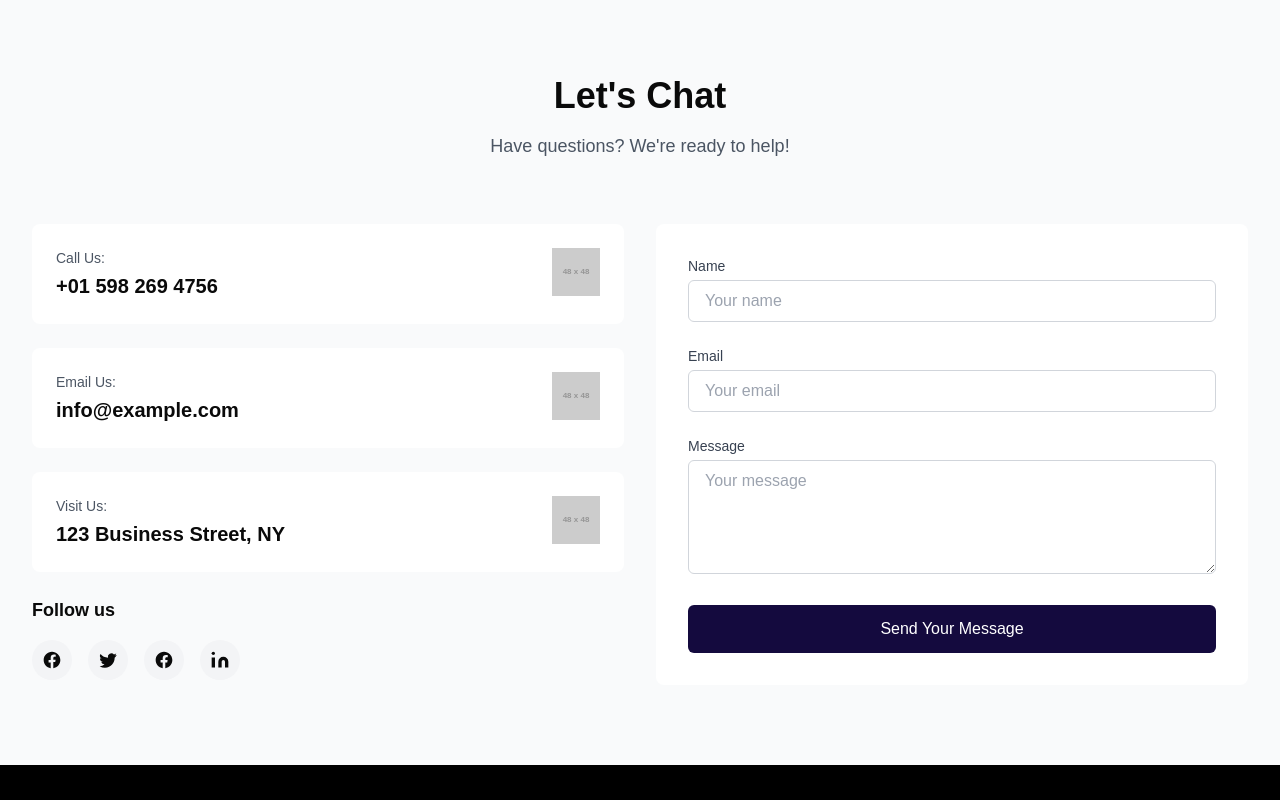
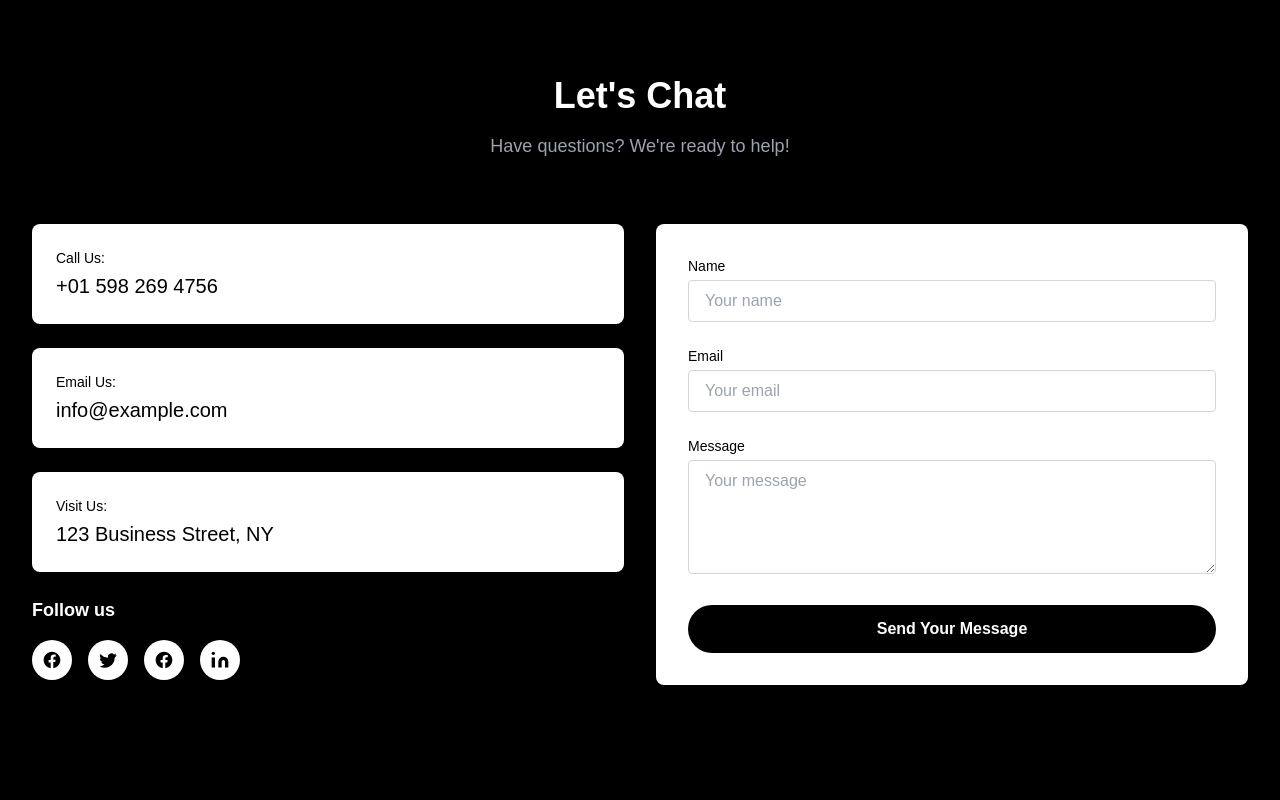
Before and after one commit to UniFolios/SaaSLand, a Next.js app: page / in a window 1280 px wide. Shown: the part 6600-7400 px from the top of the page. Built offline with nearby package versions, Linux system fonts and the light colour scheme.

Commit message:
dashboard update

```diff
--- a/app/admin/dashboard/page.tsx
+++ b/app/admin/dashboard/page.tsx
@@ -8,12 +8,6 @@ interface Message {
   name: string
   email: string
   message: string
-  deviceInfo: {
-    platform: string
-    userAgent: string
-    language: string
-    screenSize: string
-  }
 }
 
 interface VisitData {
@@ -35,6 +29,7 @@ export default function AdminDashboard() {
   const [visits, setVisits] = useState<VisitData[]>([])
   const [isLoading, setIsLoading] = useState(true)
   const router = useRouter()
+  const [copiedEmail, setCopiedEmail] = useState<string | null>(null)
 
   useEffect(() => {
     const fetchData = async () => {
@@ -85,6 +80,33 @@ export default function AdminDashboard() {
   const mostVisitedPages = Object.entries(pageStats)
     .sort(([,a], [,b]) => b - a)
     .slice(0, 5)
+
+  const handleDeleteMessage = async (timestamp: string) => {
+    try {
+      const response = await fetch('/api/admin/messages/delete', {
+        method: 'POST',
+        headers: { 'Content-Type': 'application/json' },
+        body: JSON.stringify({ timestamp })
+      })
+
+      if (response.ok) {
+        // Remove message from state
+        setMessages(messages.filter(msg => msg.timestamp !== timestamp))
+      }
+    } catch (error) {
+      console.error('Failed to delete message:', error)
+    }
+  }
+
+  const handleCopyEmail = (email: string) => {
+    navigator.clipboard.writeText(email)
+      .then(() => {
+        setCopiedEmail(email)
+        // Reset the "Copied!" text after 2 seconds
+        setTimeout(() => setCopiedEmail(null), 2000)
+      })
+      .catch(err => console.error('Failed to copy:', err))
+  }
 
   if (isLoading) {
     return (
@@ -328,11 +350,38 @@ export default function AdminDashboard() {
                     <div>
                       <span className="font-semibold text-neutral-900">{msg.name}</span>
                       <span className="mx-2 text-neutral-400">•</span>
-                      <span className="text-neutral-600">{msg.email}</span>
+                      <span className="text-neutral-600 group relative">
+                        {msg.email}
+                        <button
+                          onClick={() => handleCopyEmail(msg.email)}
+                          className="ml-2 text-neutral-400 hover:text-neutral-600 transition-colors inline-flex items-center gap-1"
+                          title="Copy email"
+                        >
+                          <svg className="w-4 h-4" fill="none" stroke="currentColor" viewBox="0 0 24 24">
+                            <path strokeLinecap="round" strokeLinejoin="round" strokeWidth="2" d="M8 5H6a2 2 0 00-2 2v12a2 2 0 002 2h10a2 2 0 002-2v-1M8 5a2 2 0 002 2h2a2 2 0 002-2M8 5a2 2 0 012-2h2a2 2 0 012 2m0 0h2a2 2 0 012 2v3m2 4H10m0 0l3-3m-3 3l3 3" />
+                          </svg>
+                          {copiedEmail === msg.email && (
+                            <span className="text-green-500 text-sm font-medium">
+                              Email Copied!
+                            </span>
+                          )}
+                        </button>
+                      </span>
                     </div>
-                    <span className="text-neutral-500">
-                      {new Date(msg.timestamp).toLocaleString()}
-                    </span>
+                    <div className="flex items-center gap-4">
+                      <span className="text-neutral-500">
+                        {new Date(msg.timestamp).toLocaleString()}
+                      </span>
+                      <button
+                        onClick={() => handleDeleteMessage(msg.timestamp)}
+                        className="text-red-400 hover:text-red-600 transition-colors"
+                        title="Delete message"
+                      >
+                        <svg className="w-4 h-4" fill="none" stroke="currentColor" viewBox="0 0 24 24">
+                          <path strokeLinecap="round" strokeLinejoin="round" strokeWidth="2" d="M19 7l-.867 12.142A2 2 0 0116.138 21H7.862a2 2 0 01-1.995-1.858L5 7m5 4v6m4-6v6m1-10V4a1 1 0 00-1-1h-4a1 1 0 00-1 1v3M4 7h16" />
+                        </svg>
+                      </button>
+                    </div>
                   </div>
                   <p className="text-neutral-800">{msg.message}</p>
                 </div>
--- a/components/contact/Contact.tsx
+++ b/components/contact/Contact.tsx
@@ -57,15 +57,17 @@ const Contact: React.FC<ContactProps> = () => {
     return Object.keys(newErrors).length === 0
   }
 
-  const handleChange = (e: React.ChangeEvent<HTMLInputElement | HTMLTextAreaElement>) => {
+  const handleChange = (
+    e: React.ChangeEvent<HTMLInputElement | HTMLTextAreaElement>
+  ) => {
     const { name, value } = e.target
-    setFormData(prev => ({
+    setFormData((prev) => ({
       ...prev,
       [name]: value
     }))
     // Clear error when user starts typing
     if (errors[name as keyof FormErrors]) {
-      setErrors(prev => ({
+      setErrors((prev) => ({
         ...prev,
         [name]: undefined
       }))
@@ -99,41 +101,40 @@ const Contact: React.FC<ContactProps> = () => {
   }
 
   return (
-    <section id="contact" className="py-20 bg-gray-50">
+    <section id="contact" className="py-20 bg-black text-white">
       <div className="max-w-7xl mx-auto px-4 sm:px-6 lg:px-8">
         {/* Header */}
         <div className="text-center mb-16">
           <h2 className="text-3xl sm:text-4xl font-bold mb-4">Let's Chat</h2>
-          <p className="text-gray-600 text-lg">Have questions? We're ready to help!</p>
+          <p className="text-gray-400 text-lg">
+            Have questions? We're ready to help!
+          </p>
         </div>
 
-        {/* Content Area */}
+        {/* Content Area: 2-column layout */}
         <div className="grid md:grid-cols-2 gap-8">
           {/* Left Column - Contact Info */}
           <div className="space-y-6">
             {/* Contact Cards */}
-            <div className="bg-white p-6 rounded-lg flex justify-between items-start">
+            <div className="bg-white text-black p-6 rounded-lg flex justify-between items-start">
               <div>
-                <p className="text-gray-600 text-sm mb-1">Call Us:</p>
-                <p className="text-xl font-bold">+01 598 269 4756</p>
+                <p className="text-sm mb-1">Call Us:</p>
+                <p className="text-xl font-medium">+01 598 269 4756</p>
               </div>
-              <img src="https://placehold.co/48x48" alt="Phone" className="w-12 h-12" />
             </div>
 
-            <div className="bg-white p-6 rounded-lg flex justify-between items-start">
+            <div className="bg-white text-black p-6 rounded-lg flex justify-between items-start">
               <div>
-                <p className="text-gray-600 text-sm mb-1">Email Us:</p>
-                <p className="text-xl font-bold">info@example.com</p>
+                <p className="text-sm mb-1">Email Us:</p>
+                <p className="text-xl font-medium">info@example.com</p>
               </div>
-              <img src="https://placehold.co/48x48" alt="Email" className="w-12 h-12" />
             </div>
 
-            <div className="bg-white p-6 rounded-lg flex justify-between items-start">
+            <div className="bg-white text-black p-6 rounded-lg flex justify-between items-start">
               <div>
-                <p className="text-gray-600 text-sm mb-1">Visit Us:</p>
-                <p className="text-xl font-bold">123 Business Street, NY</p>
+                <p className="text-sm mb-1">Visit Us:</p>
+                <p className="text-xl font-medium">123 Business Street, NY</p>
               </div>
-              <img src="https://placehold.co/48x48" alt="Location" className="w-12 h-12" />
             </div>
 
             {/* Social Links */}
@@ -142,33 +143,49 @@ const Contact: React.FC<ContactProps> = () => {
               <div className="flex gap-4">
                 <button
                   onClick={() => smoothScrollTo('banner')}
-                  className="w-10 h-10 bg-gray-100 rounded-full flex items-center justify-center hover:bg-gray-200"
+                  className="w-10 h-10 bg-white text-black rounded-full flex items-center justify-center hover:bg-gray-200 transition-colors"
                 >
-                  <svg className="w-5 h-5" fill="currentColor" viewBox="0 0 24 24">
-                    <path d="M22 12c0-5.52-4.48-10-10-10S2 6.48 2 12c0 5 3.66 9.12 8.44 9.88v-6.99H7.9v-2.89h2.54V9.41c0-2.5 1.49-3.89 3.77-3.89 1.09 0 2.24.2 2.24.2v2.47h-1.26c-1.24 0-1.63.77-1.63 1.56v1.87h2.78l-.44 2.89h-2.34V21.88C18.34 21.12 22 17 22 12z"/>
+                  <svg
+                    className="w-5 h-5"
+                    fill="currentColor"
+                    viewBox="0 0 24 24"
+                  >
+                    <path d="M22 12c0-5.52-4.48-10-10-10S2 6.48 2 12c0 5 3.66 9.12 8.44 9.88v-6.99H7.9v-2.89h2.54V9.41c0-2.5 1.49-3.89 3.77-3.89 1.09 0 2.24.2 2.24.2v2.47h-1.26c-1.24 0-1.63.77-1.63 1.56v1.87h2.78l-.44 2.89h-2.34V21.88C18.34 21.12 22 17 22 12z" />
                   </svg>
                 </button>
                 <button
                   onClick={() => smoothScrollTo('banner')}
-                  className="w-10 h-10 bg-gray-100 rounded-full flex items-center justify-center hover:bg-gray-200"
+                  className="w-10 h-10 bg-white text-black rounded-full flex items-center justify-center hover:bg-gray-200 transition-colors"
                 >
-                  <svg className="w-5 h-5" fill="currentColor" viewBox="0 0 24 24">
-                    <path d="M22.46 6c-.77.35-1.6.59-2.46.69a4.28 4.28 0 001.88-2.36 8.52 8.52 0 01-2.7 1.03 4.24 4.24 0 00-7.22 3.86A12.04 12.04 0 013 4.89a4.24 4.24 0 001.31 5.66 4.21 4.21 0 01-1.92-.53v.05a4.24 4.24 0 003.4 4.15 4.27 4.27 0 01-1.91.07 4.25 4.25 0 003.97 2.95A8.5 8.5 0 012 19.54a12.02 12.02 0 006.29 1.84c7.55 0 11.68-6.26 11.68-11.68 0-.18-.01-.35-.02-.53A8.36 8.36 0 0022.46 6z"/>
+                  <svg
+                    className="w-5 h-5"
+                    fill="currentColor"
+                    viewBox="0 0 24 24"
+                  >
+                    <path d="M22.46 6c-.77.35-1.6.59-2.46.69a4.28 4.28 0 001.88-2.36 8.52 8.52 0 01-2.7 1.03 4.24 4.24 0 00-7.22 3.86A12.04 12.04 0 013 4.89a4.24 4.24 0 001.31 5.66 4.21 4.21 0 01-1.92-.53v.05a4.24 4.24 0 003.4 4.15 4.27 4.27 0 01-1.91.07 4.25 4.25 0 003.97 2.95A8.5 8.5 0 012 19.54a12.02 12.02 0 006.29 1.84c7.55 0 11.68-6.26 11.68-11.68 0-.18-.01-.35-.02-.53A8.36 8.36 0 0022.46 6z" />
                   </svg>
                 </button>
                 <button
                   onClick={() => smoothScrollTo('banner')}
-                  className="w-10 h-10 bg-gray-100 rounded-full flex items-center justify-center hover:bg-gray-200"
+                  className="w-10 h-10 bg-white text-black rounded-full flex items-center justify-center hover:bg-gray-200 transition-colors"
                 >
-                  <svg className="w-5 h-5" fill="currentColor" viewBox="0 0 24 24">
-                    <path d="M12 2C6.477 2 2 6.477 2 12c0 4.991 3.657 9.128 8.438 9.879V14.89h-2.54V12h2.54V9.797c0-2.506 1.492-3.89 3.777-3.89 1.094 0 2.238.195 2.238.195v2.46h-1.26c-1.243 0-1.63.771-1.63 1.562V12h2.773l-.443 2.89h-2.33v6.989C18.343 21.129 22 16.99 22 12c0-5.523-4.477-10-10-10z"/>
+                  <svg
+                    className="w-5 h-5"
+                    fill="currentColor"
+                    viewBox="0 0 24 24"
+                  >
+                    <path d="M12 2C6.477 2 2 6.477 2 12c0 4.991 3.657 9.128 8.438 9.879V14.89h-2.54V12h2.54V9.797c0-2.506 1.492-3.89 3.777-3.89 1.094 0 2.238.195 2.238.195v2.46h-1.26c-1.243 0-1.63.771-1.63 1.562V12h2.773l-.443 2.89h-2.33v6.989C18.343 21.129 22 16.99 22 12c0-5.523-4.477-10-10-10z" />
                   </svg>
                 </button>
                 <button
                   onClick={() => smoothScrollTo('banner')}
-                  className="w-10 h-10 bg-gray-100 rounded-full flex items-center justify-center hover:bg-gray-200"
+                  className="w-10 h-10 bg-white text-black rounded-full flex items-center justify-center hover:bg-gray-200 transition-colors"
                 >
-                  <svg className="w-5 h-5" fill="currentColor" viewBox="0 0 24 24">
+                  <svg
+                    className="w-5 h-5"
+                    fill="currentColor"
+                    viewBox="0 0 24 24"
+                  >
                     <path d="M16 8a6 6 0 016 6v7h-4v-7a2 2 0 00-2-2 2 2 0 00-2 2v7h-4v-7a6 6 0 016-6zM2 9h4v12H2z"/>
                     <circle cx="4" cy="4" r="2"/>
                   </svg>
@@ -178,10 +195,13 @@ const Contact: React.FC<ContactProps> = () => {
           </div>
 
           {/* Right Column - Contact Form */}
-          <div className="bg-white p-8 rounded-lg">
+          <div className="bg-white text-black p-8 rounded-lg">
             <form onSubmit={handleSubmit} className="space-y-6">
               <div>
-                <label htmlFor="name" className="block text-sm font-medium text-gray-700 mb-1">
+                <label
+                  htmlFor="name"
+                  className="block text-sm font-medium mb-1"
+                >
                   Name
                 </label>
                 <input
@@ -190,7 +210,7 @@ const Contact: React.FC<ContactProps> = () => {
                   name="name"
                   value={formData.name}
                   onChange={handleChange}
-                  className={`w-full px-4 py-2 border rounded-md focus:ring-blue-500 focus:border-blue-500 ${
+                  className={`w-full px-4 py-2 border rounded-sm focus:ring-2 focus:ring-black focus:border-black ${
                     errors.name ? 'border-red-500' : 'border-gray-300'
                   }`}
                   placeholder="Your name"
@@ -201,7 +221,10 @@ const Contact: React.FC<ContactProps> = () => {
               </div>
 
               <div>
-                <label htmlFor="email" className="block text-sm font-medium text-gray-700 mb-1">
+                <label
+                  htmlFor="email"
+                  className="block text-sm font-medium mb-1"
+                >
                   Email
                 </label>
                 <input
@@ -210,7 +233,7 @@ const Contact: React.FC<ContactProps> = () => {
                   name="email"
                   value={formData.email}
                   onChange={handleChange}
-                  className={`w-full px-4 py-2 border rounded-md focus:ring-blue-500 focus:border-blue-500 ${
+                  className={`w-full px-4 py-2 border rounded-sm focus:ring-2 focus:ring-black focus:border-black ${
                     errors.email ? 'border-red-500' : 'border-gray-300'
                   }`}
                   placeholder="Your email"
@@ -221,7 +244,10 @@ const Contact: React.FC<ContactProps> = () => {
               </div>
 
               <div>
-                <label htmlFor="message" className="block text-sm font-medium text-gray-700 mb-1">
+                <label
+                  htmlFor="message"
+                  className="block text-sm font-medium mb-1"
+                >
                   Message
                 </label>
                 <textarea
@@ -230,7 +256,7 @@ const Contact: React.FC<ContactProps> = () => {
                   rows={4}
                   value={formData.message}
                   onChange={handleChange}
-                  className={`w-full px-4 py-2 border rounded-md focus:ring-blue-500 focus:border-blue-500 ${
+                  className={`w-full px-4 py-2 border rounded-sm focus:ring-2 focus:ring-black focus:border-black ${
                     errors.message ? 'border-red-500' : 'border-gray-300'
                   }`}
                   placeholder="Your message"
@@ -241,7 +267,7 @@ const Contact: React.FC<ContactProps> = () => {
               </div>
 
               {submitSuccess && (
-                <div className="p-3 bg-green-100 text-green-700 rounded-md">
+                <div className="p-3 bg-green-100 text-green-700 rounded-sm">
                   Message sent successfully!
                 </div>
               )}
@@ -249,11 +275,16 @@ const Contact: React.FC<ContactProps> = () => {
               <button
                 type="submit"
                 disabled={isSubmitting}
-                className={`w-full bg-[#140a3e] text-white py-3 px-6 rounded-md transition-all duration-200 ${
-                  isSubmitting
-                    ? 'opacity-70 cursor-not-allowed'
-                    : 'hover:bg-opacity-90'
-                }`}
+                className={`
+                  w-full
+                  inline-flex items-center justify-center
+                  px-6 py-3
+                  rounded-full
+                  bg-black text-white
+                  font-semibold
+                  transition-colors duration-200
+                  ${isSubmitting ? 'opacity-70 cursor-not-allowed' : 'hover:bg-gray-800'}
+                `}
               >
                 {isSubmitting ? 'Sending...' : 'Send Your Message'}
               </button>
--- a/utils/saveMessage.ts
+++ b/utils/saveMessage.ts
@@ -3,68 +3,27 @@ interface ContactMessage {
   email: string;
   message: string;
   timestamp: string;
-  deviceInfo: {
-    userAgent: string;
-    platform: string;
-    language: string;
-    screenSize: string;
-  };
-  location?: {
-    latitude: number;
-    longitude: number;
-  };
 }
 
-export const saveMessage = async (data: Omit<ContactMessage, 'timestamp' | 'deviceInfo' | 'location'>) => {
+export const saveMessage = async (data: Omit<ContactMessage, 'timestamp'>) => {
   try {
-    // Get device info
-    const deviceInfo = {
-      userAgent: navigator.userAgent,
-      platform: navigator.platform,
-      language: navigator.language,
-      screenSize: `${window.screen.width}x${window.screen.height}`,
-    };
-
-    // Get location if available
-    let location;
-    try {
-      const position = await new Promise<GeolocationPosition>((resolve, reject) => {
-        navigator.geolocation.getCurrentPosition(resolve, reject);
-      });
-      location = {
-        latitude: position.coords.latitude,
-        longitude: position.coords.longitude,
-      };
-    } catch (error) {
-      console.log('Location not available');
-    }
-
     // Create message object with timestamp
     const message: ContactMessage = {
       ...data,
       timestamp: new Date().toISOString(),
-      deviceInfo,
-      ...(location && { location }),
     };
 
     // Format the message for text file
-    const formattedMessage = `
-=== New Message ===
-Time: ${new Date().toLocaleString()}
-Name: ${message.name}
-Email: ${message.email}
-Message: ${message.message}
-
-Device Info:
-- Platform: ${deviceInfo.platform}
-- Browser: ${deviceInfo.userAgent}
-- Language: ${deviceInfo.language}
-- Screen: ${deviceInfo.screenSize}
-
-${location ? `Location: ${location.latitude}, ${location.longitude}` : 'Location: Not available'}
-==================
-
-`;
+    const formattedMessage = [
+      '=== New Message ===',
+      `Time: ${new Date().toLocaleString()}`,
+      `Name: ${message.name}`,
+      `Email: ${message.email}`,
+      `Message: ${message.message}`,
+      '==================',
+      '',
+      ''
+    ].join('\n');
 
     try {
       // Use fetch to send the message to a server endpoint that will save it
```
Also changed, not shown: app/api/admin/messages/delete/route.ts (added, +38 -0 lines), contact-messages.txt.
